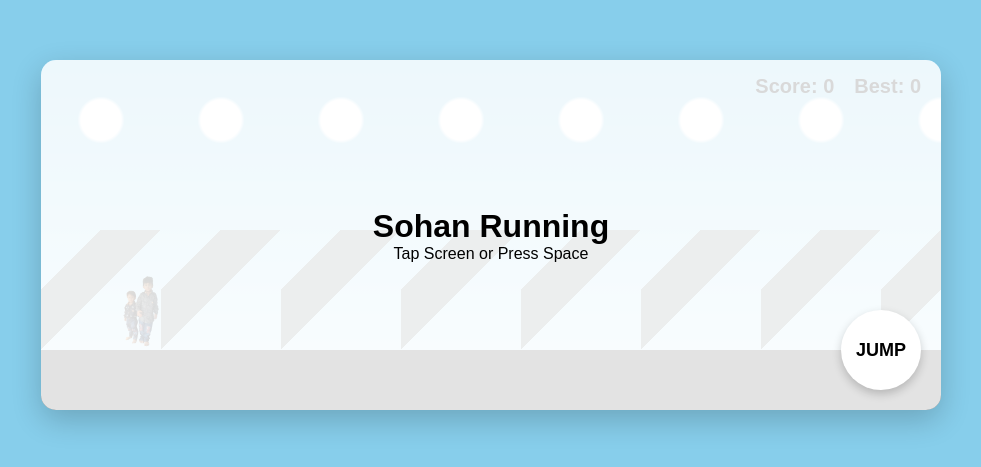
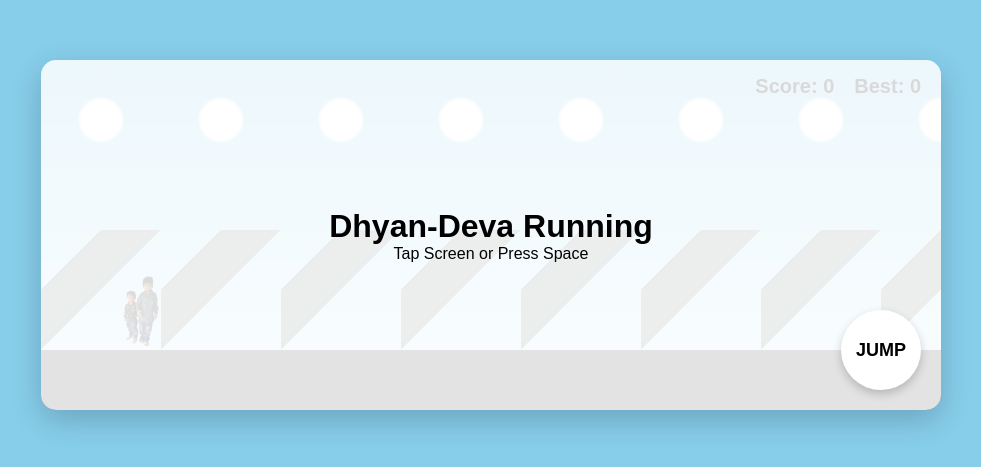
Before and after one commit to kalyanperumalla/Dhyan-Running, a plain HTML site: page index.html in a window 1280 px wide. Shown: the part 165-632 px from the top of the page, without its empty margins (149-1130 px from the left). Drawn offline with Linux system fonts and the light colour scheme.

Commit message:
Update index.html

```diff
--- a/index.html
+++ b/index.html
@@ -3,7 +3,7 @@
 <head>
     <meta charset="UTF-8">
     <meta name="viewport" content="width=device-width, initial-scale=1.0">
-    <title>Sohan Running</title>
+    <title>Dhya-Deva Running</title>
     <link rel="stylesheet" href="style.css">
 </head>
 <body>
@@ -23,7 +23,7 @@
     <div id="ground"></div>
 
      <div id="startScreen">
-        <h1>Sohan Running</h1>
+        <h1>Dhyan-Deva Running</h1>
         <p>Tap Screen or Press Space</p>
     </div>
 
```
